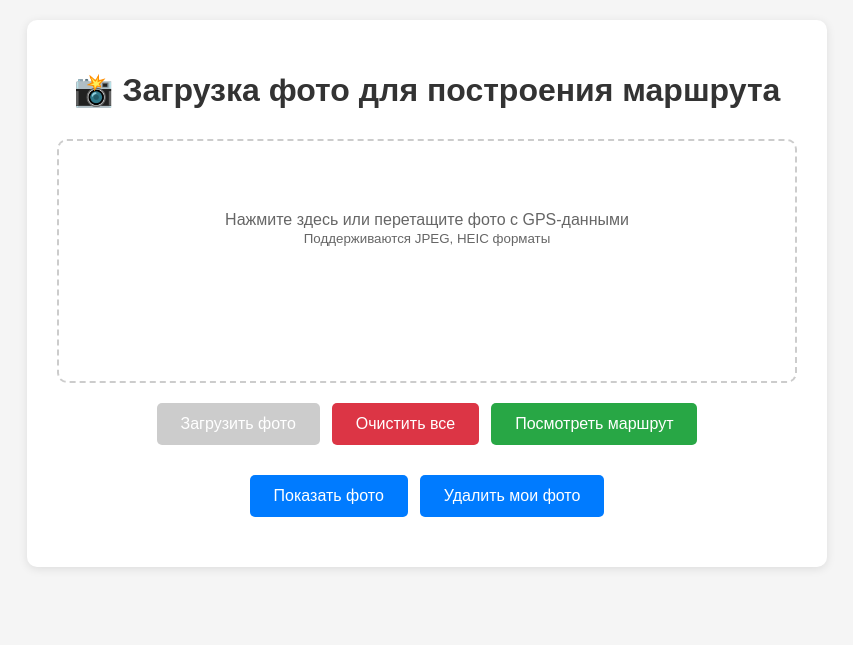
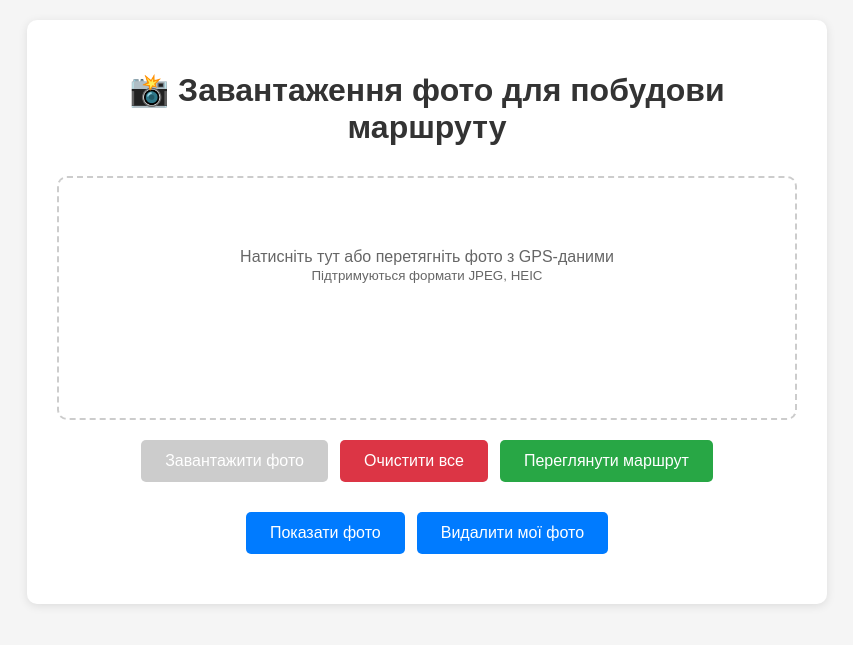
Before and after one commit to Zenzoik/photo-route-api, a FastAPI app: page / in a window 1280 px wide. Shown: the top 645 px of the page, without its empty margins (213-1066 px from the left). Run offline with FastAPI, Linux system fonts and the light colour scheme; parts of the project's set-up code (start-up, migrations or seed data) failed here and were passed over.

Commit message:
switch to ukrainian

```diff
--- a/static/js/upload.js
+++ b/static/js/upload.js
@@ -5,7 +5,7 @@
     const uploadBtn = document.getElementById('uploadBtn');
     const uploadArea = document.querySelector('.upload-area');
 
-    // Обработка выбора файлов
+    // Обробка вибору файлів
     fileInput.addEventListener('change', function(e) {
       handleFiles(e.target.files);
     });
@@ -38,7 +38,7 @@
         div.className = 'file-item';
         div.innerHTML = `
           <span>${file.name} (${(file.size / 1024 / 1024).toFixed(2)} MB)</span>
-          <button onclick="removeFile(${index})" style="background: #dc3545; padding: 5px 10px; font-size: 12px;">Удалить</button>
+          <button onclick="removeFile(${index})" style="background: #dc3545; padding: 5px 10px; font-size: 12px;">Видалити</button>
         `;
         fileList.appendChild(div);
       });
@@ -72,7 +72,7 @@
           credentials: 'include'
         });
         if (response.ok) {
-          alert(`Успешно загружено ${selectedFiles.length} фото!`);
+          alert(`Успішно завантажено ${selectedFiles.length} фото!`);
           document.querySelectorAll('.file-item').forEach(el => {
             el.classList.add('success');
           });
@@ -80,11 +80,11 @@
           updateFileList();
         } else {
           const error = await response.json();
-          alert('Ошибка при загрузке: ' + (error.detail || JSON.stringify(error)));
+          alert('Помилка під час завантаження: ' + (error.detail || JSON.stringify(error)));
         }
       } catch (err) {
         console.error(err);
-        alert('Ошибка сети при загрузке: ' + err.message);
+        alert('Помилка мережі під час завантаження: ' + err.message);
       } finally {
         uploadBtn.disabled = false;
       }
@@ -97,23 +97,23 @@
 
     async function showPhotos() {
       const previewContainer = document.getElementById('preview-container');
-      previewContainer.innerHTML = ''; // очищаем контейнер
+      previewContainer.innerHTML = ''; // очищуємо контейнер
       try {
         const response = await fetch('/api/v1/photos/', {
           method: 'GET',
           credentials: 'include'
         });
         if (response.status === 401) {
-          alert('Сессия не найдена. Зайдите сначала на главную (/).');
+          alert('Сесію не знайдено. Спочатку зайдіть на головну (/).');
           return;
         }
         const data = await response.json();
         if (!response.ok) {
-          alert('Не удалось получить список фото: ' + (data.detail || JSON.stringify(data)));
+          alert('Не вдалося отримати список фото: ' + (data.detail || JSON.stringify(data)));
           return;
         }
         if (data.length === 0) {
-          previewContainer.innerHTML = '<p>Фото не найдены.</p>';
+          previewContainer.innerHTML = '<p>Фото не знайдені.</p>';
           return;
         }
         data.forEach(photo => {
@@ -122,19 +122,19 @@
           const removeIcon = document.createElement('div');
           removeIcon.className = 'remove-icon';
           removeIcon.innerHTML = '&times;'; // символ ×
-          removeIcon.title = 'Удалить это фото';
+          removeIcon.title = 'Видалити це фото';
           removeIcon.onclick = () => deletePhoto(photo.id, thumbDiv);
 
-          // Сама картинка
+          // Саме зображення
           const img = document.createElement('img');
           img.src = `/uploads/${photo.owner_token}/${photo.filename}`;
           img.alt = photo.filename;
           img.onerror = () => {
-            img.alt = 'Ошибка загрузки';
+            img.alt = 'Помилка завантаження';
             img.style.border = '1px solid red';
           };
 
-          // Подпись с именем файла
+          // Підпис з ім'ям файла
           const nameSpan = document.createElement('span');
           nameSpan.className = 'filename';
           nameSpan.textContent = photo.filename;
@@ -146,12 +146,12 @@
         });
       } catch (err) {
         console.error(err);
-        alert('Ошибка при получении фото: ' + err.message);
+        alert('Помилка під час отримання фото: ' + err.message);
       }
     }
 
     async function deletePhotos() {
-      if (!confirm('Вы уверены, что хотите удалить ВСЕ свои фото? Это действие необратимо!')) {
+      if (!confirm('Ви впевнені, що хочете видалити ВСІ свої фото? Це дія незворотна!')) {
         return;
       }
       try {
@@ -160,22 +160,22 @@
           credentials: 'include'
         });
         if (response.status === 204) {
-          alert('Все ваши фото удалены.');
+          alert('Усі ваші фото видалені.');
           document.getElementById('preview-container').innerHTML = '';
         } else if (response.status === 401) {
-          alert('Сессия не найдена. Зайдите сначала на главную (/).');
+          alert('Сесію не знайдено. Спочатку зайдіть на головну (/).');
         } else {
           const data = await response.json();
-          alert('Ошибка при удалении: ' + (data.detail || JSON.stringify(data)));
+          alert('Помилка під час видалення: ' + (data.detail || JSON.stringify(data)));
         }
       } catch (err) {
         console.error(err);
-        alert('Ошибка сети при удалении фото: ' + err.message);
+        alert('Помилка мережі під час видалення фото: ' + err.message);
       }
     }
 
     async function deletePhoto(photoId, thumbDiv) {
-      if (!confirm('Удалить это фото?')) {
+      if (!confirm('Видалити це фото?')) {
         return;
       }
       try {
@@ -184,19 +184,19 @@
           credentials: 'include'
         });
         if (response.status === 204) {
-          // Если удалилось успешно, убираем миниатюру из DOM
+          // Якщо видалилося успішно, прибираємо мініатюру з DOM
           thumbDiv.remove();
         } else if (response.status === 401) {
-          alert('Сессия не найдена. Зайдите сначала на главную (/).');
+          alert('Сесію не знайдено. Спочатку зайдіть на головну (/).');
         } else if (response.status === 404) {
-          alert('Фото не найдено или уже удалено.');
+          alert('Фото не знайдено або вже видалено.');
           thumbDiv.remove();
         } else {
           const data = await response.json();
-          alert('Ошибка при удалении: ' + (data.detail || JSON.stringify(data)));
+          alert('Помилка під час видалення: ' + (data.detail || JSON.stringify(data)));
         }
       } catch (err) {
         console.error(err);
-        alert('Ошибка сети при удалении фото: ' + err.message);
+        alert('Помилка мережі під час видалення фото: ' + err.message);
       }
     }
--- a/templates/upload.html
+++ b/templates/upload.html
@@ -1,19 +1,19 @@
 <!DOCTYPE html>
-<html lang="ru">
+<html lang="uk">
 <head>
   <meta charset="UTF-8" />
   <meta name="viewport" content="width=device-width, initial-scale=1.0" />
-  <title>Загрузка фото для маршрута</title>
+  <title>Завантаження фото для маршруту</title>
   <link rel="stylesheet" href="/static/css/upload.css" />
 </head>
 <body>
   <div class="container">
-    <h1>📸 Загрузка фото для построения маршрута</h1>
+    <h1>📸 Завантаження фото для побудови маршруту</h1>
 
     <div class="upload-area" onclick="document.getElementById('fileInput').click()">
       <div class="upload-text">
-        Нажмите здесь или перетащите фото с GPS-данными<br>
-        <small>Поддерживаются JPEG, HEIC форматы</small>
+        Натисніть тут або перетягніть фото з GPS-даними<br>
+        <small>Підтримуються формати JPEG, HEIC</small>
       </div>
     </div>
 
@@ -22,14 +22,14 @@
     <div class="file-list" id="fileList"></div>
 
     <div class="buttons">
-      <button id="uploadBtn" onclick="uploadFiles()" disabled>Загрузить фото</button>
-      <button class="clear-btn" onclick="clearAll()">Очистить все</button>
-      <button class="view-map-btn" onclick="viewMap()">Посмотреть маршрут</button>
+      <button id="uploadBtn" onclick="uploadFiles()" disabled>Завантажити фото</button>
+      <button class="clear-btn" onclick="clearAll()">Очистити все</button>
+      <button class="view-map-btn" onclick="viewMap()">Переглянути маршрут</button>
     </div>
 
     <div class="secondary-actions">
-      <button id="show-photos-btn" onclick="showPhotos()">Показать фото</button>
-      <button id="delete-photos-btn" onclick="deletePhotos()">Удалить мои фото</button>
+      <button id="show-photos-btn" onclick="showPhotos()">Показати фото</button>
+      <button id="delete-photos-btn" onclick="deletePhotos()">Видалити мої фото</button>
     </div>
 
     <div id="preview-container" class="preview-container"></div>
```
Also changed, not shown: static/js/map.js (+15 -15 lines), static/js/share.js (+8 -8 lines), templates/map.html (+5 -5 lines), templates/share.html (+4 -4 lines).
